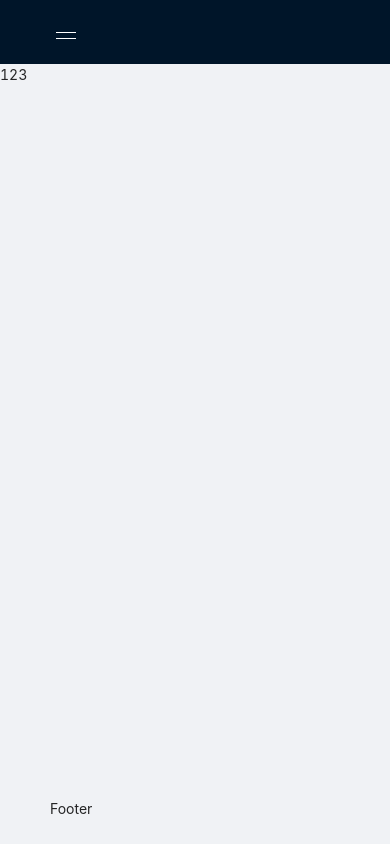
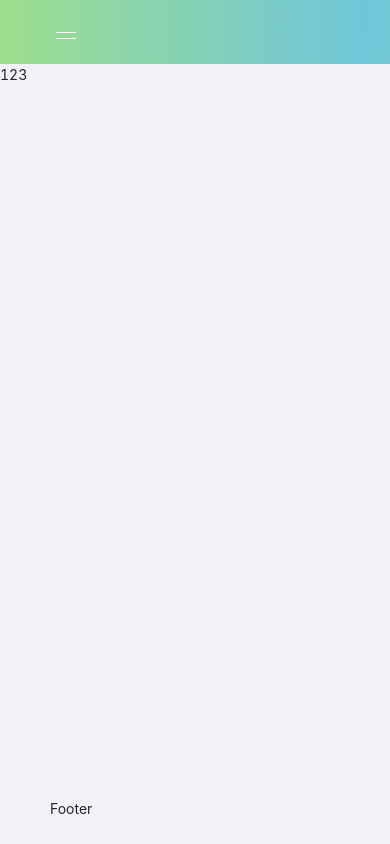
Before and after one commit to rising-star93/react-lightence-ant-design-template, a React (Create React App) app: page / in a window 390 px wide. Built offline with nearby package versions, Linux system fonts and the light colour scheme.

Commit message:
feat(header): add header for mobile screens

```diff
--- a/src/components/layouts/MainLayout.tsx
+++ b/src/components/layouts/MainLayout.tsx
@@ -26,9 +26,9 @@ const MainLayout: React.FC = ({ children }) => {
         <SiderContent />
       </MainSider>
       <Layout>
-        <Header>
+        <HeaderStyled>
           <Button type="text" icon={icon} onClick={toggleSider} />
-        </Header>
+        </HeaderStyled>
         <Content>{children}</Content>
         <Footer>Footer</Footer>
       </Layout>
@@ -40,4 +40,12 @@ const LayoutStyled = styled(Layout)`
   height: 100vh;
 `;
 
+const HeaderStyled = styled(Header)`
+  background: radial-gradient(
+    105.83% 2039.86% at 93.06% 21.95%,
+    rgba(56, 179, 206, 0.7) 0%,
+    rgba(131, 217, 84, 0.7) 100%
+  );
+`;
+
 export default MainLayout;
--- a/src/components/layouts/sider/MainSider.tsx
+++ b/src/components/layouts/sider/MainSider.tsx
@@ -25,7 +25,6 @@ const SiderStyled = styled(Sider)`
   position: fixed;
   z-index: 2;
   height: 100%;
-  background: ${(props) => props.theme.colors.primary};
 `;
 
 export default MainSider;
```
Also changed, not shown: src/styles/_override_variables.less (+8 -0 lines).
